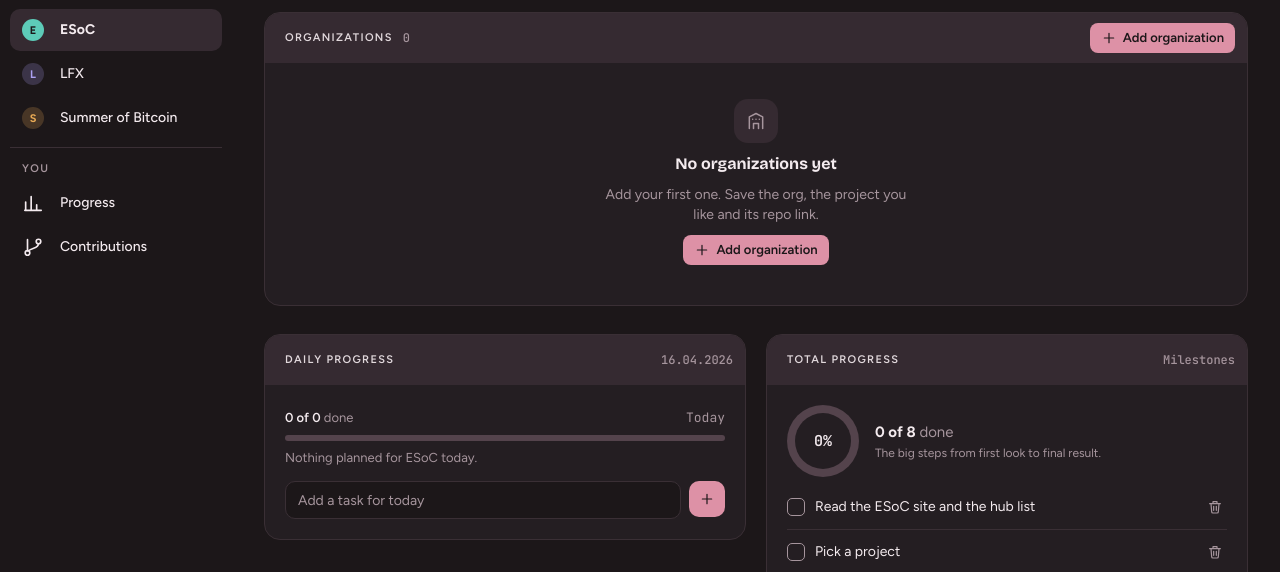
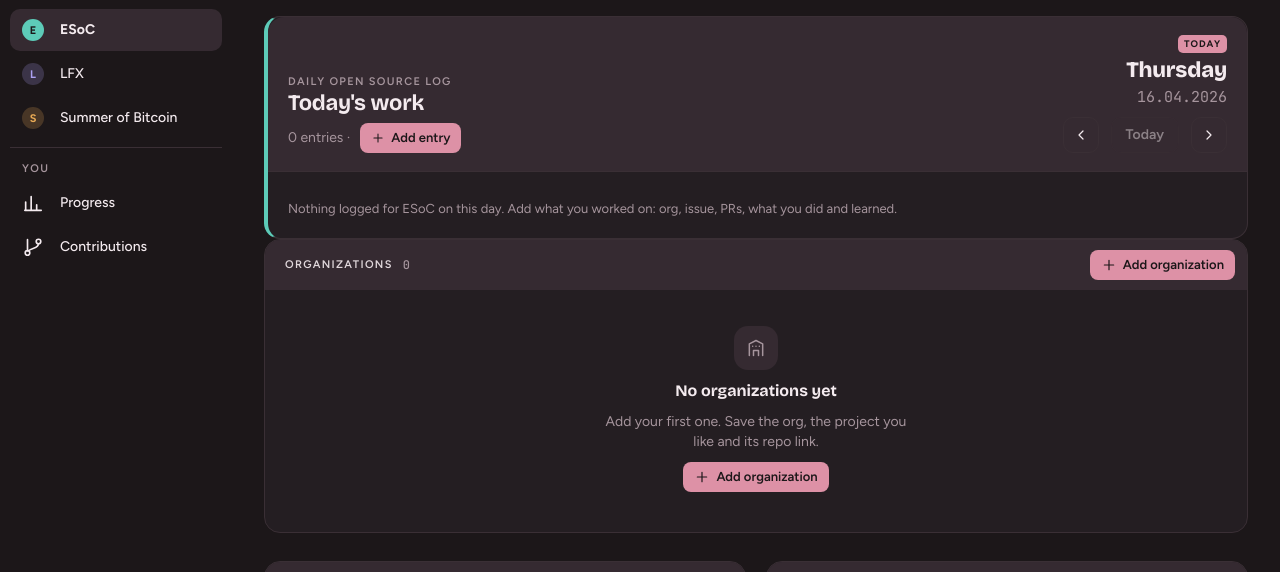
Before and after one commit to ArchieTyagi/Open-Source-2027, a plain HTML site: page esoc.html in a window 1280 px wide. Shown: the part 191-763 px from the top of the page. Drawn offline with nearby package versions, Linux system fonts and the light colour scheme.

Commit message:
update program pages

```diff
--- a/esoc.html
+++ b/esoc.html
@@ -33,6 +33,7 @@
   <script src="js/components/ui.js"></script>
   <script src="js/components/modal.js"></script>
   <script src="js/components/layout.js"></script>
+  <script src="js/components/worklog.js"></script>
 
   <!-- This page -->
   <script src="js/pages/program.js"></script>
--- a/js/pages/program.js
+++ b/js/pages/program.js
@@ -273,6 +273,7 @@
     document.title = info.title + ' · Open Source 2027';
     App.mount(document.getElementById('app'),
       headerHTML(p) +
+      App.workLogHTML(id) +
       orgsHTML(p) +
       '<div class="os-grid-3 os-section">' + dailyHTML(p, today) + milestonesHTML(p) + journalHTML(p) + '</div>' +
       '<div class="os-split os-section">' + proposalsHTML(p) + timelineHTML(p) + '</div>');
```
Also changed, not shown: gsoc.html (+1 -0 lines), lfx.html (+1 -0 lines), sob.html (+1 -0 lines).
